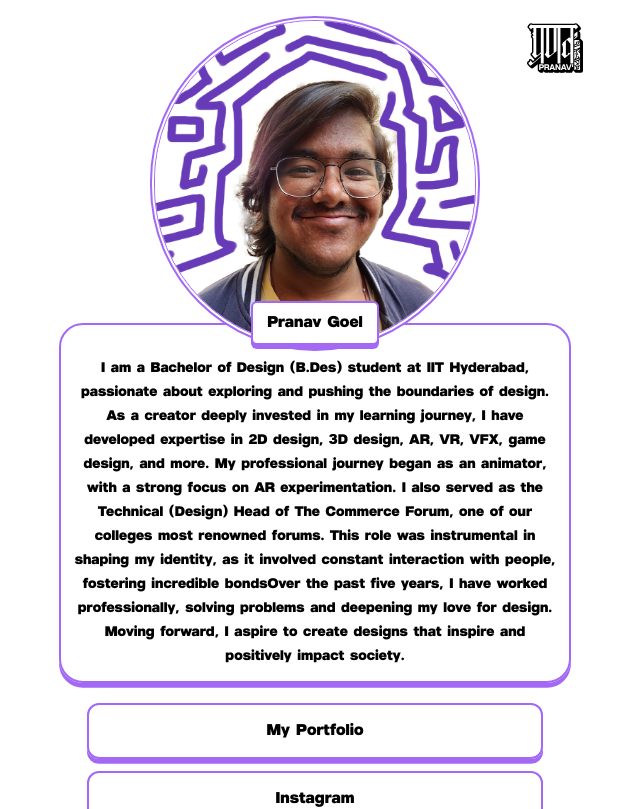
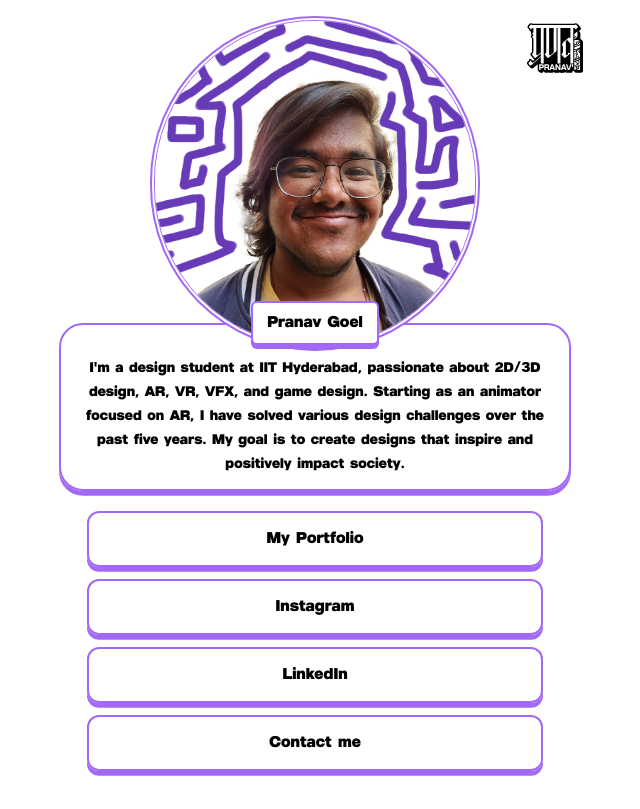
Before and after one commit to work-pranav/links, a React (Vite) app: page / in a window 1280 px wide. Shown: the top 809 px of the page, without its empty margins (325-965 px from the left). Built offline with nearby package versions, Linux system fonts and the light colour scheme.

Commit message:
Update data.ts

```diff
--- a/src/data.ts
+++ b/src/data.ts
@@ -1,6 +1,6 @@
 export const Name = "Pranav Goel";
 
-export const Description = "I am a Bachelor of Design (B.Des) student at IIT Hyderabad, passionate about exploring and pushing the boundaries of design. As a creator deeply invested in my learning journey, I have developed expertise in 2D design, 3D design, AR, VR, VFX, game design, and more. My professional journey began as an animator, with a strong focus on AR experimentation. I also served as the Technical (Design) Head of The Commerce Forum, one of our colleges most renowned forums. This role was instrumental in shaping my identity, as it involved constant interaction with people, fostering incredible bondsOver the past five years, I have worked professionally, solving problems and deepening my love for design. Moving forward, I aspire to create designs that inspire and positively impact society."
+export const Description = "I'm a design student at IIT Hyderabad, passionate about 2D/3D design, AR, VR, VFX, and game design. Starting as an animator focused on AR, I have solved various design challenges over the past five years. My goal is to create designs that inspire and positively impact society."
 
 export const Links = [
     {
```
